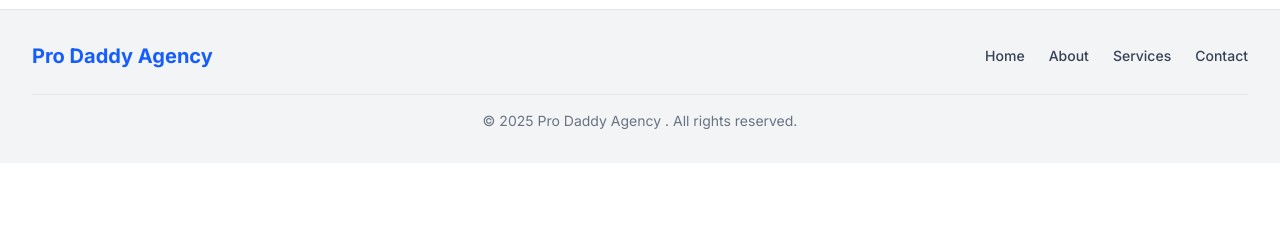
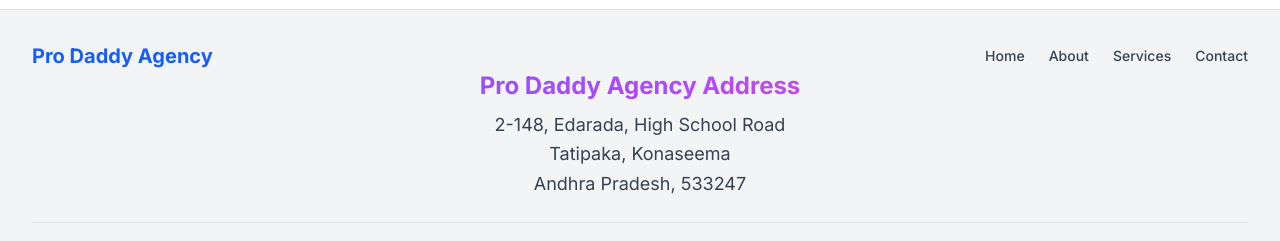
Before and after one commit to eswar692/prodaddyagency, a React (Vite) app: page / in a window 1280 px wide. Shown: the part 3911-4152 px from the top of the page. Before the commit the page ends 4074 px from the top, so only its background shows below. Built offline with nearby package versions, Linux system fonts and the light colour scheme.

Commit message:
Update Footer.tsx

```diff
--- a/src/components/common/Footer.tsx
+++ b/src/components/common/Footer.tsx
@@ -30,6 +30,18 @@ const Footer = () => {
             </Link>
           </nav>
         </div>
+        {/* Details */}
+       <div className="mx-auto text-center space-y-2">
+  <h3 className="text-2xl font-bold text-transparent bg-clip-text bg-gradient-to-r from-indigo-500 via-purple-500 to-pink-500">
+    Pro Daddy Agency Address
+  </h3>
+  <ul className="text-gray-700 text-lg leading-relaxed">
+    <li>2-148, Edarada, High School Road</li>
+    <li>Tatipaka, Konaseema</li>
+    <li>Andhra Pradesh, 533247</li>
+  </ul>
+</div>
+
 
         {/* Bottom line */}
         <div className="mt-6 border-t pt-4 text-center text-sm text-gray-500 dark:text-gray-400">
```
